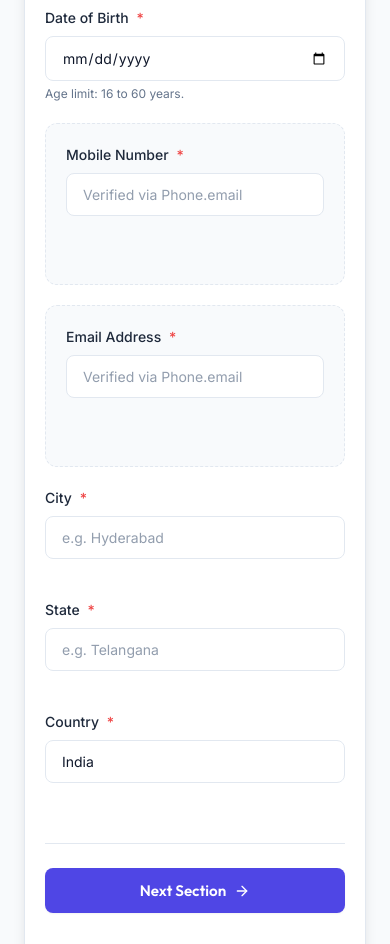
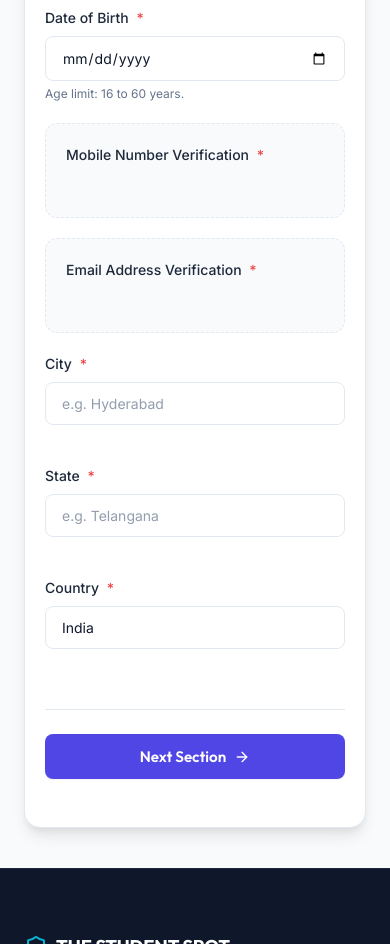
Before and after one commit to nikki-nooka/tss, a Next.js app: page /register in a window 390 px wide. Shown: the part 820-1764 px from the top of the page. Built offline with nearby package versions, Linux system fonts and the light colour scheme.

Commit message:
design: clean register flow by hiding unverified phone and email empty input fields, showing only the Phone.email buttons

```diff
--- a/src/app/register/page.tsx
+++ b/src/app/register/page.tsx
@@ -657,6 +657,7 @@ export default function Register() {
 
                 {/* Mobile & OTP Block */}
                 <div className={styles.otpGrid} style={{ gridTemplateColumns: '1fr' }}>
+                  {phoneOtpState.verified ? (
                     <div className="form-group" style={{ marginBottom: 0 }}>
                       <label className="form-label">Mobile Number <span className="required">*</span></label>
                       <div className={styles.inputWithBtn}>
@@ -665,27 +666,27 @@ export default function Register() {
                           name="mobile"
                           readOnly={true}
                           value={formData.mobile}
-                        placeholder={phoneOtpState.verified ? formData.mobile : "Verified via Phone.email"}
                           className="form-input"
                           required
                         />
-                      {phoneOtpState.verified && (
                         <div className={styles.verifiedText} style={{ paddingBottom: 0, display: 'flex', alignItems: 'center', whiteSpace: 'nowrap' }}>
                           <Check size={16} /> Mobile Number Verified
                         </div>
-                      )}
                       </div>
                     </div>
-
-                  {!phoneOtpState.verified && (
+                  ) : (
+                    <div className="form-group" style={{ marginBottom: 0 }}>
+                      <label className="form-label">Mobile Number Verification <span className="required">*</span></label>
                       <div style={{ width: '100%', marginTop: '0.5rem' }}>
                         <PhoneEmailWidget onVerified={handlePhoneEmailVerified} />
+                      </div>
                     </div>
                   )}
                 </div>
 
                 {/* Email & OTP Block */}
                 <div className={styles.otpGrid} style={{ gridTemplateColumns: '1fr' }}>
+                  {emailOtpState.verified ? (
                     <div className="form-group" style={{ marginBottom: 0 }}>
                       <label className="form-label">Email Address <span className="required">*</span></label>
                       <div className={styles.inputWithBtn}>
@@ -694,21 +695,20 @@ export default function Register() {
                           name="email"
                           readOnly={true}
                           value={formData.email}
-                        placeholder={emailOtpState.verified ? formData.email : "Verified via Phone.email"}
                           className="form-input"
                           required
                         />
-                      {emailOtpState.verified && (
                         <div className={styles.verifiedText} style={{ paddingBottom: 0, display: 'flex', alignItems: 'center', whiteSpace: 'nowrap' }}>
                           <Check size={16} /> Email Address Verified
                         </div>
-                      )}
                       </div>
                     </div>
-
-                  {!emailOtpState.verified && (
+                  ) : (
+                    <div className="form-group" style={{ marginBottom: 0 }}>
+                      <label className="form-label">Email Address Verification <span className="required">*</span></label>
                       <div style={{ width: '100%', marginTop: '0.5rem' }}>
                         <PhoneEmailEmailWidget onVerified={handleEmailVerified} />
+                      </div>
                     </div>
                   )}
                 </div>
```
Lines whose indentation alone changed are shown as unchanged.
